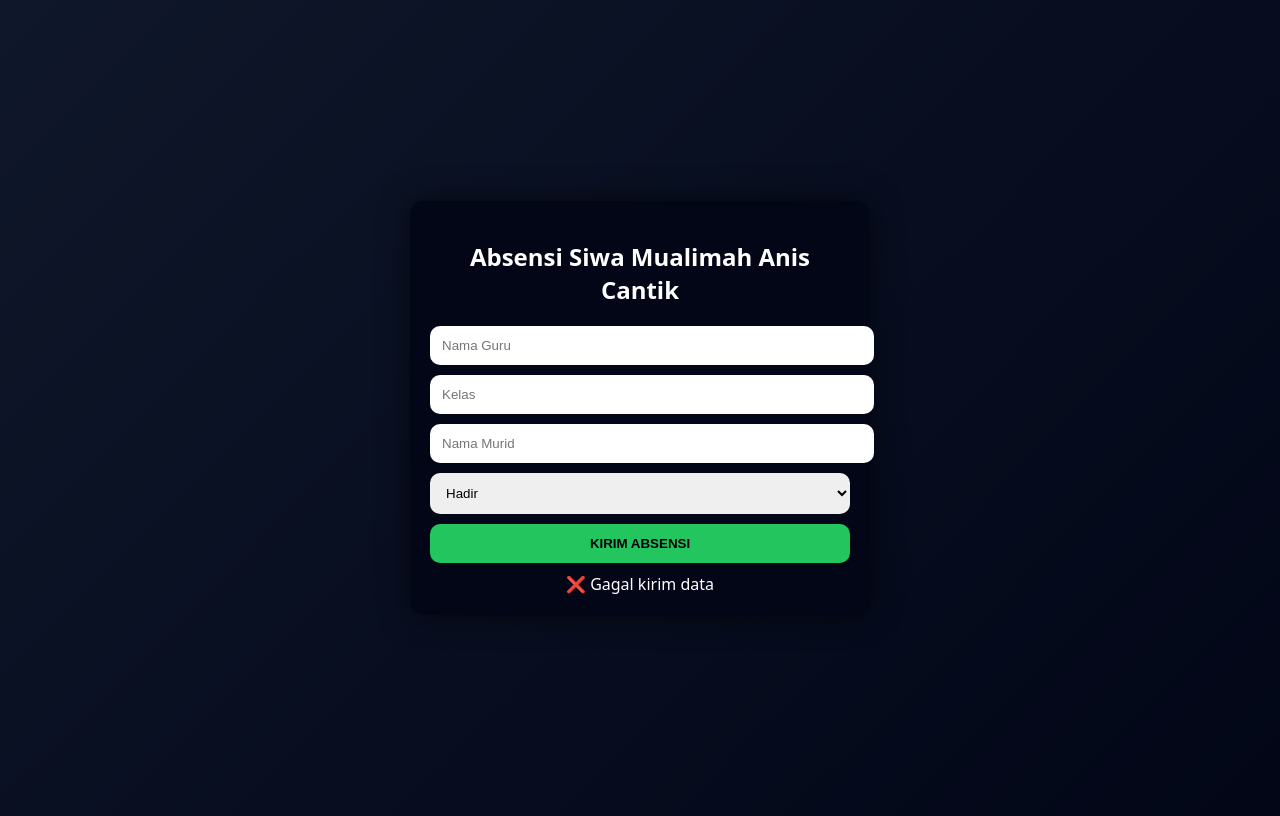
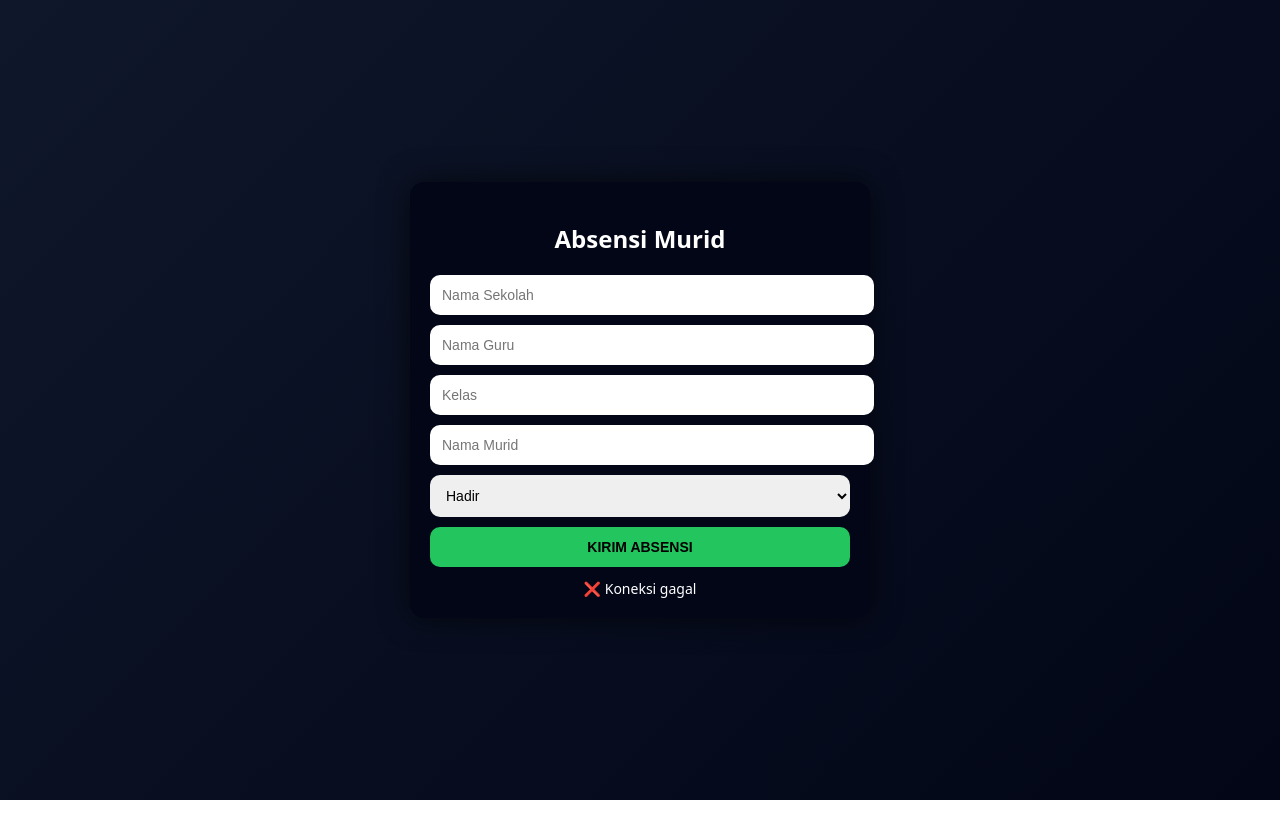
Before and after one commit to z1dan820/index.html, a plain HTML site: page index.html in a window 1280 px wide. Both pictures are taken after a click on the button "KIRIM ABSENSI". Drawn offline with Linux system fonts and the light colour scheme; no server answers.

Commit message:
Update title and improve form styling

```diff
--- a/index.html
+++ b/index.html
@@ -3,7 +3,7 @@
 <head>
   <meta charset="UTF-8" />
   <meta name="viewport" content="width=device-width, initial-scale=1.0"/>
-  <title>Absensi Anak Murid Mualimah Anis Cantik</title>
+  <title>Absensi Murid</title>
   <style>
     body {
       font-family: system-ui, sans-serif;
@@ -13,6 +13,7 @@
       display: flex;
       align-items: center;
       justify-content: center;
+      margin: 0;
     }
     .card {
       background: #020617;
@@ -22,30 +23,40 @@
       max-width: 420px;
       box-shadow: 0 0 30px rgba(0,0,0,.6);
     }
-    h2 { text-align: center; margin-bottom: 10px; }
+    h2 {
+      text-align: center;
+      margin-bottom: 10px;
+    }
     input, select, button {
       width: 100%;
       margin-top: 10px;
       padding: 12px;
       border-radius: 10px;
       border: none;
+      font-size: 14px;
     }
     button {
       background: #22c55e;
       font-weight: bold;
       cursor: pointer;
+      color: #000;
+    }
+    button:disabled {
+      opacity: .6;
     }
     .status {
-      margin-top: 10px;
+      margin-top: 12px;
       text-align: center;
+      font-size: 14px;
     }
   </style>
 </head>
 <body>
 
 <div class="card">
-  <h2 id="judul">Absensi Siwa Mualimah Anis Cantik</h2>
+  <h2>Absensi Murid</h2>
 
+  <input id="sekolah" placeholder="Nama Sekolah" required />
   <input id="guru" placeholder="Nama Guru" required />
   <input id="kelas" placeholder="Kelas" required />
   <input id="murid" placeholder="Nama Murid" required />
@@ -62,22 +73,13 @@
 </div>
 
 <script>
-const CONFIG_URL = "https://script.google.com/macros/s/AKfycbz-9kMI_a3-VVZ4x1FIoF9FQW2gUoUGoh3KzawcxvDeCStdLPLFes417c810pWHrwXz1Q/exec"
-
-let CONFIG = {}
-
-fetch(CONFIG_URL)
-  .then(r => r.json())
-  .then(c => {
-    CONFIG = c
-    document.getElementById("judul").innerText = c.sekolah
-    if (c.status !== "aktif") {
-      document.body.innerHTML = "<h2>Sistem sedang nonaktif</h2>"
-    }
-  })
+const API_URL = "https://script.google.com/macros/s/AKfycbwGiXyHYPBVCky9oEx4z2bCREqberpvAZD9sdmr5BXFSH8_5WEoj_pFd8HmS6w8sopI6A/exec"
 
 function kirim() {
+  info.innerText = "⏳ Mengirim data..."
+
   const data = {
+    sekolah: sekolah.value,
     guru: guru.value,
     kelas: kelas.value,
     murid: murid.value,
@@ -85,20 +87,20 @@ function kirim() {
     tanggal: new Date().toISOString().split('T')[0]
   }
 
-  fetch(CONFIG.api_url + "/absensi", {
+  fetch(API_URL, {
     method: "POST",
-    headers: {
-      "Content-Type": "application/json",
-      "x-api-key": CONFIG.api_key
-    },
     body: JSON.stringify(data)
   })
-  .then(r => r.json())
+  .then(res => res.json())
   .then(res => {
-    info.innerText = "✅ Absensi terkirim"
+    if (res.success) {
+      info.innerText = "✅ Absensi berhasil dikirim"
+    } else {
+      info.innerText = "❌ Gagal menyimpan data"
+    }
   })
   .catch(() => {
-    info.innerText = "❌ Gagal kirim data"
+    info.innerText = "❌ Koneksi gagal"
   })
 }
 </script>
```
